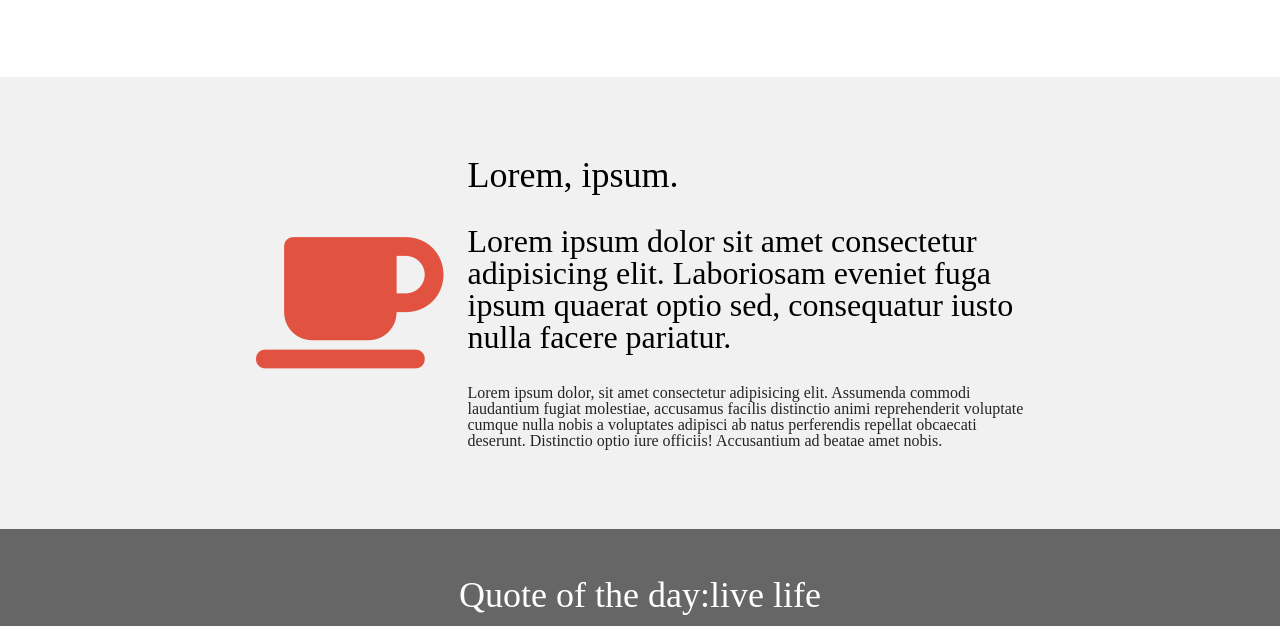
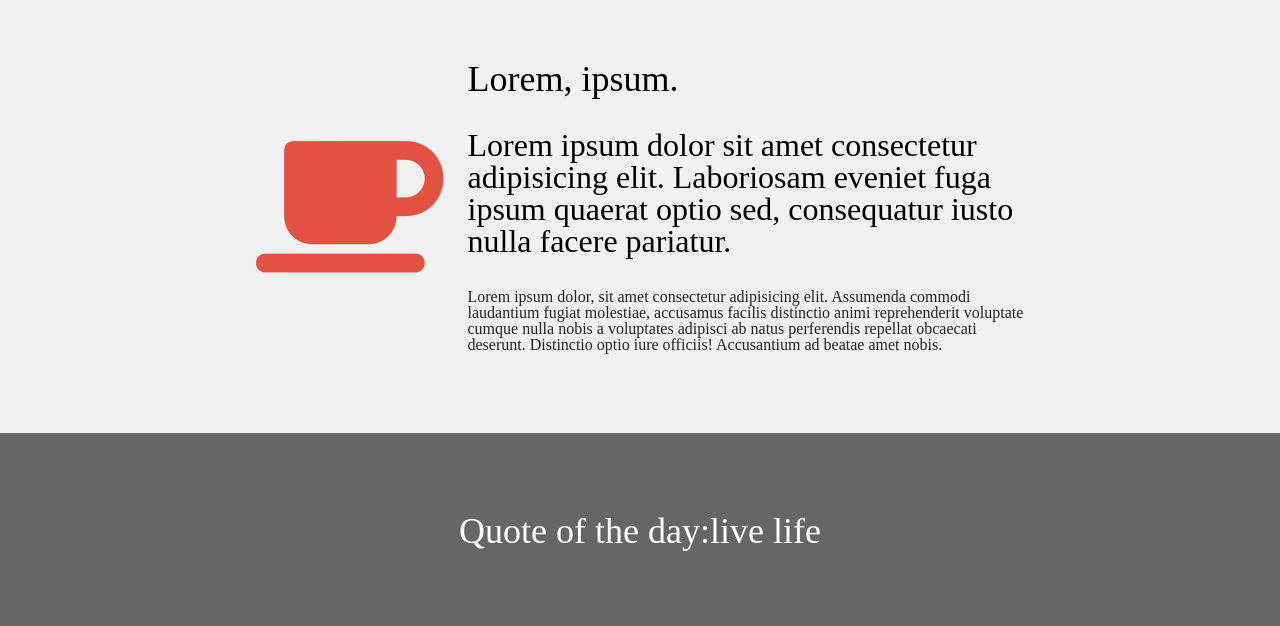
Before and after one commit to kaanki/Frontend-progress, a plain HTML site: page TemplateByW3/index.html in a window 1280 px wide. Shown: the part 677-1303 px from the top of the page. Drawn offline with Linux system fonts and the light colour scheme.

Commit message:
Height fix

```diff
--- a/TemplateByW3/style/style.css
+++ b/TemplateByW3/style/style.css
@@ -12,7 +12,6 @@ section {
     flex-direction: column;
     align-items: center;
     gap: 24px;
-    padding: 48px 48px;
 }
 
 button:hover{
@@ -73,9 +72,13 @@ header .header-menu nav ul li:hover {
 }
 
 section.section-two,
-section.section-three {
+section.section-three{
     display: flex;
     flex-direction: row;
+    padding: 10vh 20vw;
+}
+
+section.section-four{
     padding: 10vh 20vw;
 }
 
```
